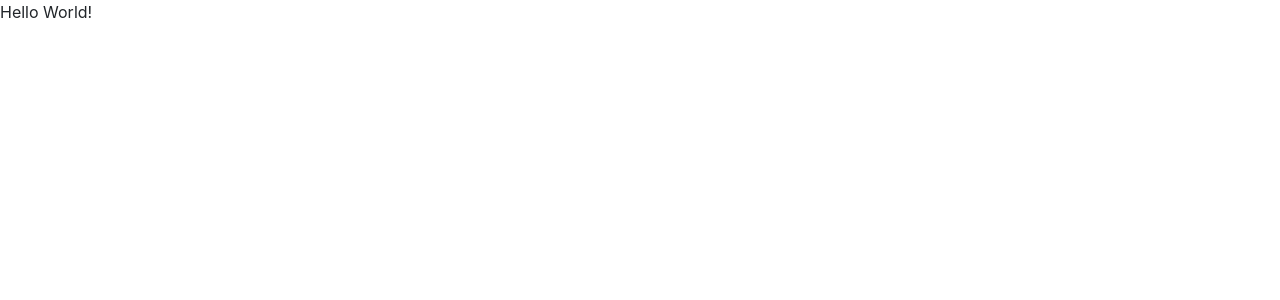
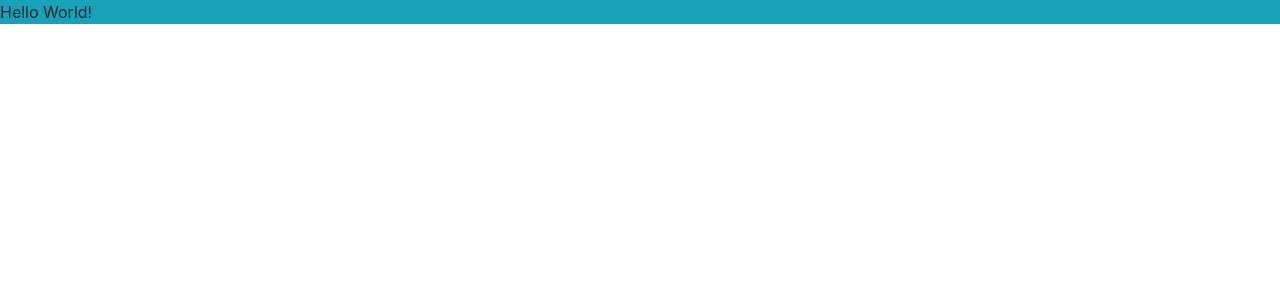
Before and after one commit to sunilmondal4you/angular7-basic-layout, an Angular app: page / in a window 1280 px wide. Shown: the top 300 px of the page. Built offline with nearby package versions, Linux system fonts and the light colour scheme.

Commit message:
bootstrap 4 tested

```diff
--- a/src/app/app.component.html
+++ b/src/app/app.component.html
@@ -1 +1 @@
-<div>Hello World!</div>
+<div class="bg-info">Hello World!</div>
```
